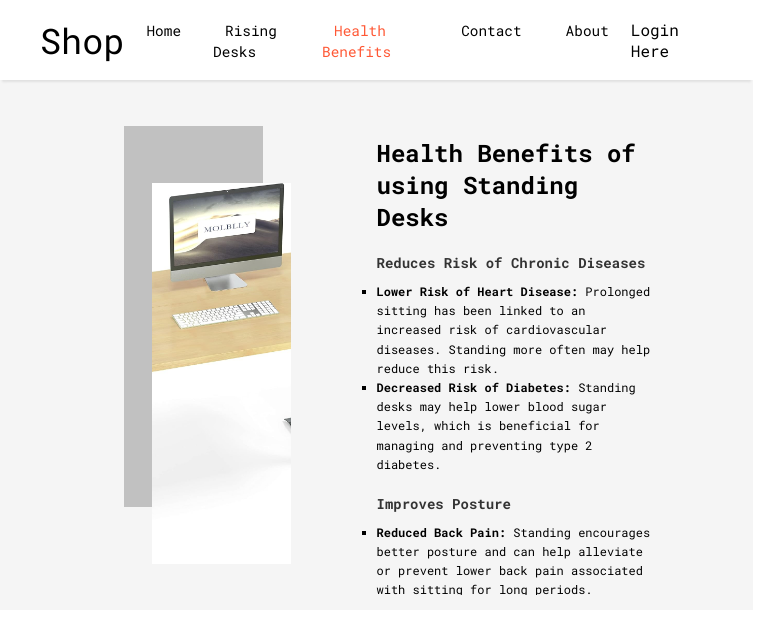
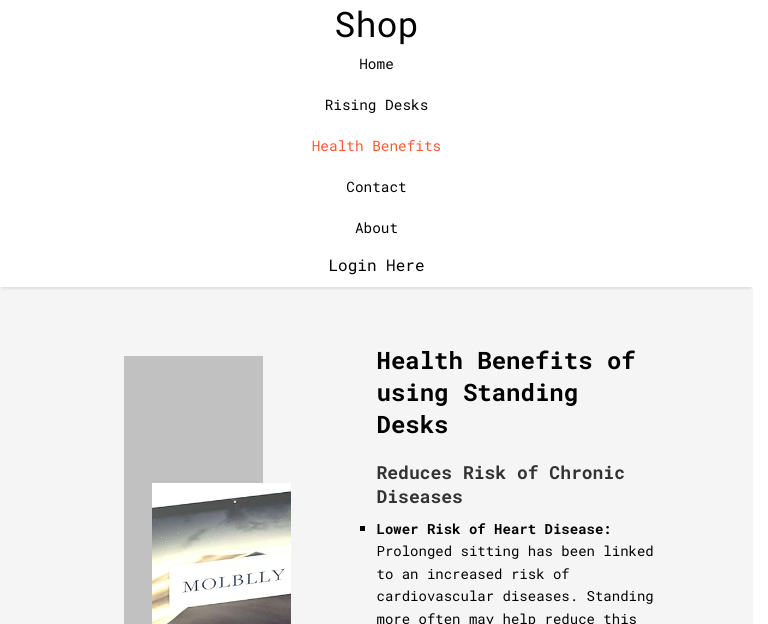
Before and after one commit to nashxHein2003/standing-desk-website, a plain HTML site: page healthBenefits.html in a window 768 px wide. Shown: the top 624 px of the page. Drawn offline with Linux system fonts and the light colour scheme; grey boxes are pictures that could not be loaded; a web font is replaced by a local one.

Commit message:
Added: responsive feature

```diff
--- a/css/healthBenefits.css
+++ b/css/healthBenefits.css
@@ -25,7 +25,7 @@
 }
 
 .health-container {
-    height: 500px;
+    height: auto;
 }
 
 .health-details {
@@ -54,3 +54,52 @@
     margin-bottom: 10px;
     color: #333;
 }
+
+@media (min-width: 768px) {
+
+    .health-container {
+        flex-direction: row;
+        justify-content: space-between;
+        margin: 0 auto;
+    }
+
+    .health-featured img {
+        width: 50%;
+        height: 80%;
+    }
+
+    .health-featured_shadow {
+        width: 50%;
+        height: 80%;
+        top: 4%;
+        left: 20%;
+    }
+
+    .health-details {
+        flex: 1;
+        padding: 30px;
+    }
+
+    .benefit ul li {
+        font-size: 14px;
+    }
+
+    .benefit h4 {
+        font-size: 18px;
+    }
+}
+
+@media (max-width: 480px) {
+
+    .health-details h2 {
+        font-size: 24px;
+    }
+
+    .benefit ul li {
+        font-size: 12px;
+    }
+
+    .benefit h4 {
+        font-size: 14px;
+    }
+}
--- a/css/home.css
+++ b/css/home.css
@@ -246,12 +246,14 @@ Best Seller Section */
   padding: 40px;
   display: flex;
   flex-direction: row;
+  flex-wrap: wrap;
   gap: 40px;
 }
 
 .best-seller-item,
 .promotion-item {
-  flex: 1;
+  flex: 1 1 calc(25% - 40px);
+  margin-bottom: 20px;
   border: none;
   border-radius: 20px;
   box-shadow: rgba(0, 0, 0, 0.16) 0px 1px 4px;
@@ -353,3 +355,46 @@ Best Seller Section */
   height: 30px;
   margin: 0 10px;
 }
+
+@media (max-width: 768px) {
+  .logo {
+    margin-left: 0;
+  }
+
+  .navbar {
+    flex-direction: column;
+    height: auto;
+  }
+
+  .navbar ul {
+    flex-direction: column;
+    align-items: center;
+    gap: 10px;
+  }
+
+  .navbar ul li {
+    margin: 5px 0;
+  }
+
+  .navbar ul li a {
+    padding: 8px 16px;
+  }
+
+  .login {
+    margin: 12px 0 12px 0;
+  }
+}
+
+@media screen and (max-width: 1000px) {
+  .best-seller-item,
+  .promotion-item {
+      flex: 1 1 calc(50% - 40px); /* 2 cards per row */
+  }
+}
+
+@media screen and (max-width: 600px) {
+  .best-seller-item,
+  .promotion-item {
+      flex: 1 1 100%; /* 1 card per row */
+  }
+}
```
Also changed, not shown: css/risingDesks.css (+16 -1 lines).
